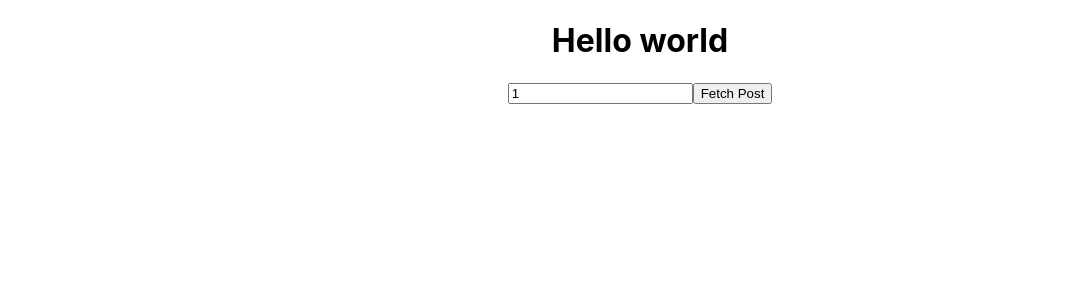
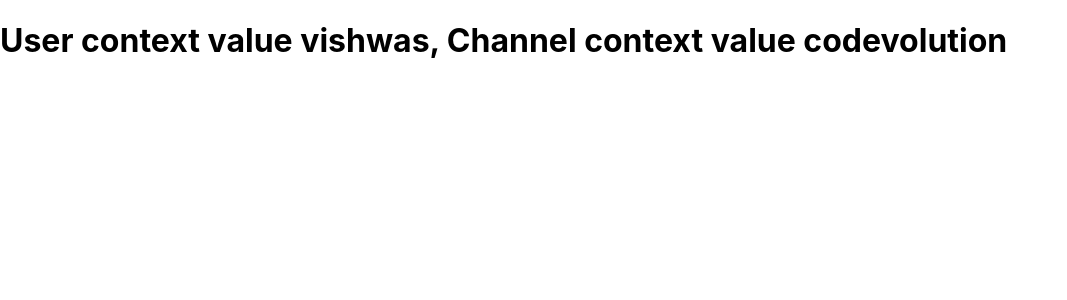
Before and after one commit to Monishasaravanan17/react-hooks, a React (Create React App) app: page / in a window 1280 px wide. Shown: the top 300 px of the page, without its empty margins (0-1067 px from the left). Built offline with nearby package versions, Linux system fonts and the light colour scheme; no server answers.

Commit message:
commit HooksContext

```diff
--- a/src/App.js
+++ b/src/App.js
@@ -9,15 +9,19 @@
 // import HooksTimer from './component/HooksTimer';
 // import DataFetchingone from './component/DataFetchingone';
 // import DataFetchingtwo from './component/DataFetchingtwo';
-import DataFetchingthree from './component/DataFetchingthree';
+// import DataFetchingthree from './component/DataFetchingthree';
+import React from 'react';
+import HooksContextA from './component/HooksContextA';
 import './App.css';
+
+export const UserContext = React.createContext()
+export const ChannelContext = React.createContext()
 
 function App() {
   return (
-    <div className="App">
-      <h1>Hello world</h1>
-       {/* <HookCounter/> */}
-       {/* <HooksCounterone/> */}
+    <div>
+      {/* <HookCounter/> */}
+      {/* <HooksCounterone/> */}
       {/* <HooksCountertwo/> */}
       {/* <HooksCounterthree/> */}
       {/* <HooksCounterfour/> */}
@@ -27,7 +31,12 @@ function App() {
       {/* <HooksTimer/> */}
       {/* <DataFetchingone/> */}
       {/* <DataFetchingtwo/> */}
-      <DataFetchingthree/>
+      {/* <DataFetchingthree/> */}
+      <UserContext.Provider value={'vishwas'} >
+        <ChannelContext.Provider value={'codevolution'}>
+          <HooksContextA />
+        </ChannelContext.Provider>
+      </UserContext.Provider>
 
     </div>
   );
--- /dev/null
+++ b/src/component/HooksContextA.js
@@ -0,0 +1,12 @@
+import React from "react";
+import HooksContextB from "./HooksContextB";
+
+function HooksContextA(){
+    return (
+        <div>
+            <HooksContextB/>
+
+        </div>
+    )
+}
+export default HooksContextA;
--- /dev/null
+++ b/src/component/HooksContextB.js
@@ -0,0 +1,12 @@
+import React from "react";
+import HooksContextC from "./HooksContextC";
+
+function HooksContextB(){
+    return (
+        <div>
+            <HooksContextC/>
+
+        </div>
+    )
+}
+export default HooksContextB;
--- /dev/null
+++ b/src/component/HooksContextC.js
@@ -0,0 +1,32 @@
+import React from "react";
+import { UserContext, ChannelContext } from '../App'
+
+function HooksContextC() {
+
+    return (
+        <div>
+            <UserContext.Consumer>
+                {
+                    user => {
+                        return (
+                            <ChannelContext.Consumer>
+                                {
+                                    channel => {
+                                        return (
+                                            <div><h1>User context value {user}, Channel context value {channel}</h1></div>
+                                        )
+
+                                    }
+                                }
+                            </ChannelContext.Consumer>
+                        )
+
+                    }
+                }
+            </UserContext.Consumer>
+
+
+        </div>
+    )
+}
+export default HooksContextC;
```
